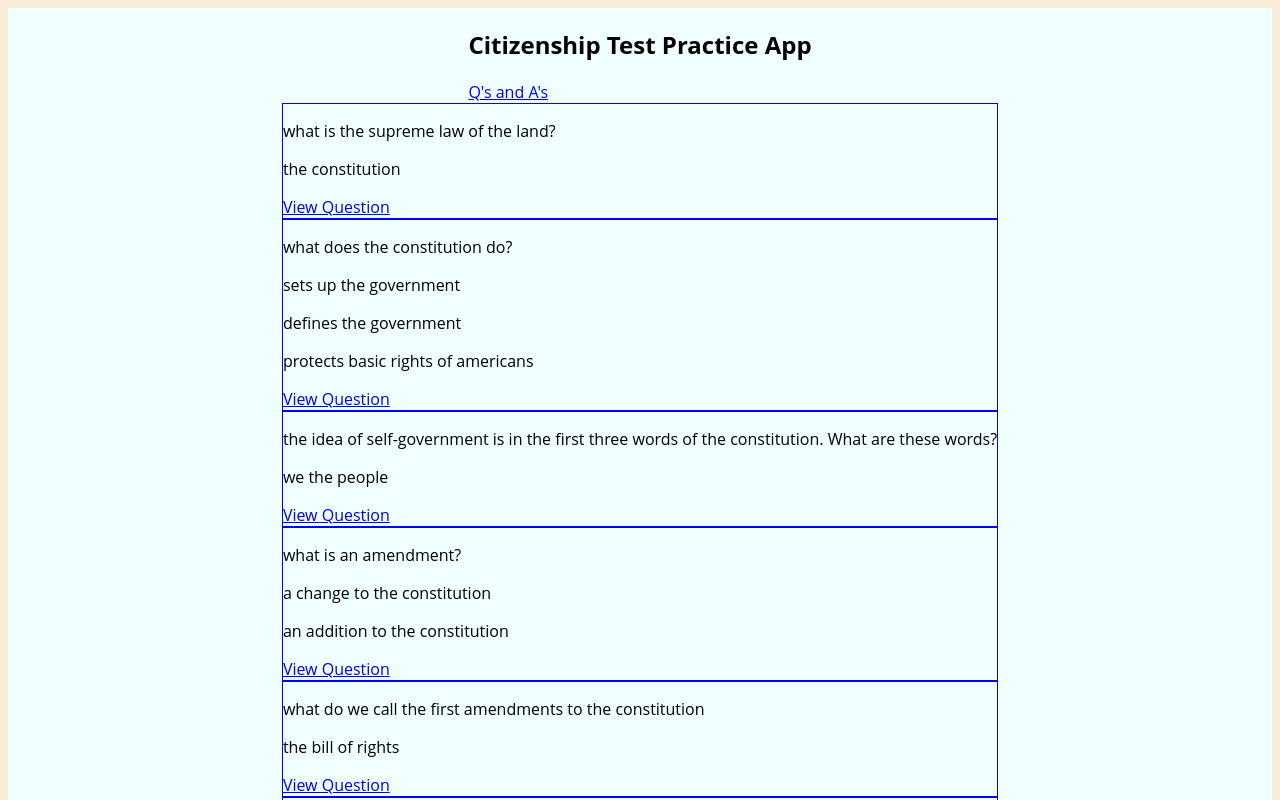
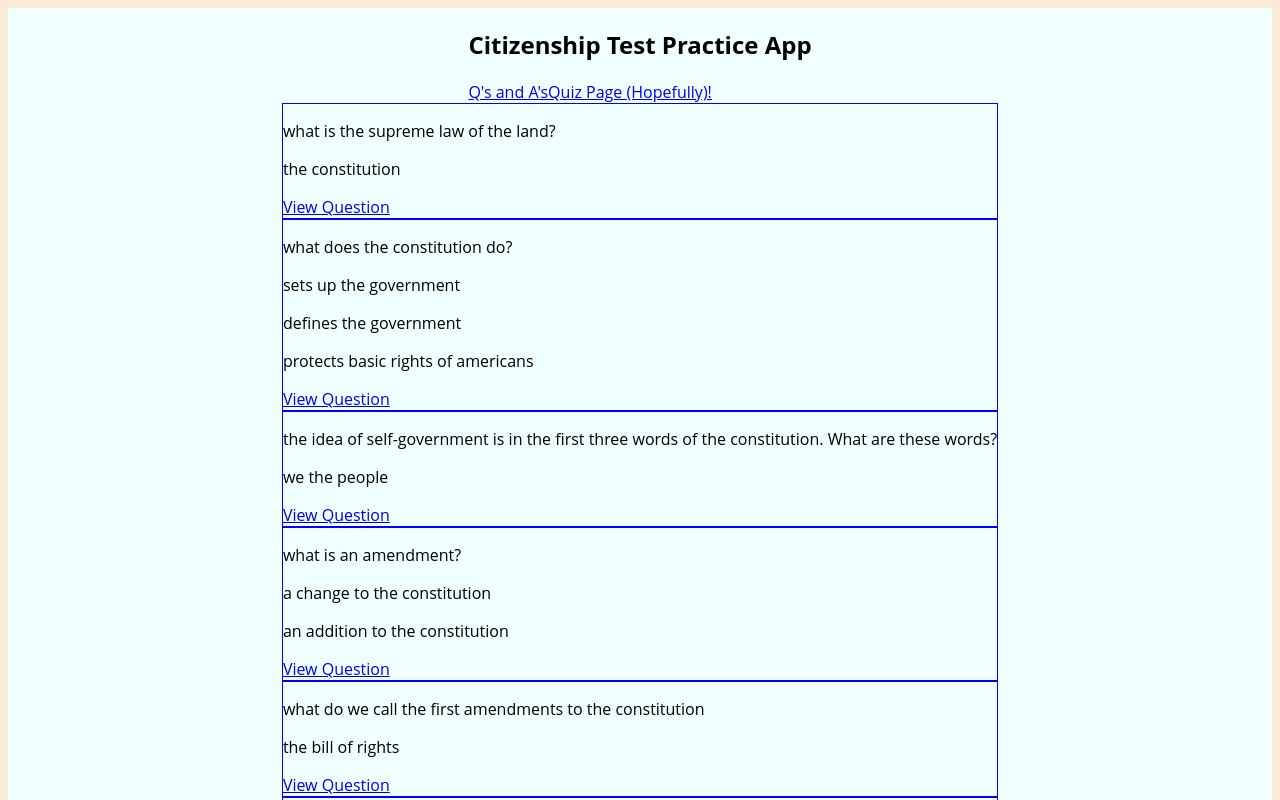
Before and after one commit to mmaustin/citizenship-questions-answers, a React (Create React App) app in the folder citizenship-frontend/: page / in a window 1280 px wide. Shown: the top 800 px of the page. Built offline with nearby package versions, Linux system fonts and the light colour scheme.

Commit message:
added route to dropbox and link to dropbox in nav component

```diff
--- a/citizenship-frontend/src/App.js
+++ b/citizenship-frontend/src/App.js
@@ -3,6 +3,7 @@ import { QuestionsList } from './features/questions/QuestionsList'
 import {BrowserRouter as Router, Routes, Route} from 'react-router-dom'
 import Navbar from './app/Navbar'
 import { SingleQuestionPage } from './features/questions/SingleQuestionPage'
+import { QuestionsDropBox } from './features/questions/QuestionsDropBox'
 
 const App = () => {
 
@@ -11,7 +12,8 @@ const App = () => {
             <Navbar/>
                 <Routes>
                     <Route exact path='/' element={<QuestionsList/>}/>
-                    <Route exact path="/questions/:questionId" element={<SingleQuestionPage/>} />
+                    <Route exact path='/questions/:questionId' element={<SingleQuestionPage/>} />
+                    <Route exact path='/questions/dropbox' element={<QuestionsDropBox/>}/>
                     <Route path="*" element={<p>There's nothing here!</p> }
     />
                 </Routes>
--- a/citizenship-frontend/src/app/Navbar.js
+++ b/citizenship-frontend/src/app/Navbar.js
@@ -10,6 +10,7 @@ const Navbar = () => {
                 <div>
                     <div>
                         <Link to='/'>Q's and A's</Link>
+                        <Link to='/questions/dropbox'>Quiz Page (Hopefully)!</Link>
                     </div>
                 </div>
             </section>
```
